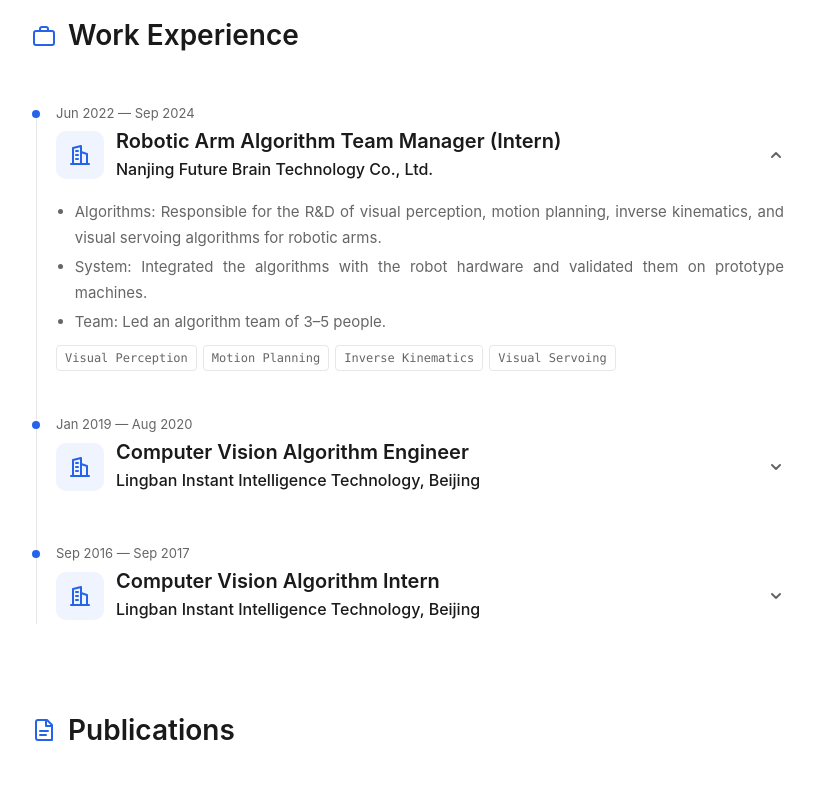
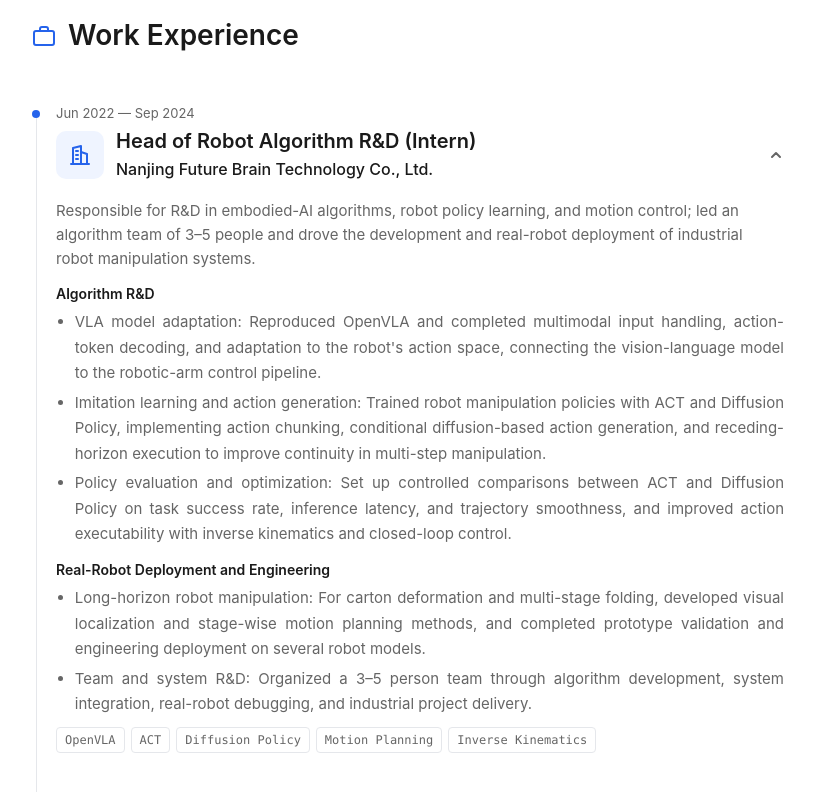
Before and after one commit to duxinmiao/duxinmiao.github.io, a plain HTML site: page index.html in a window 1280 px wide. Shown: the part 1300-2092 px from the top of the page, without its empty margins (232-1047 px from the left). Drawn offline with Linux system fonts and the light colour scheme.

Commit message:
Add files via upload

```diff
--- a/index.html
+++ b/index.html
@@ -356,18 +356,25 @@ html:not(.js) .pub.more[hidden] { display: block; }
         <div class="tl-head" role="button" tabindex="0" aria-expanded="true" aria-controls="d-nfb">
           <span class="tl-logo" data-logo="logo-futurebrain.png"><svg width="24" height="24" viewBox="0 0 24 24" fill="none" stroke="currentColor" stroke-width="2" stroke-linecap="round" stroke-linejoin="round" aria-hidden="true"><path d="M3 21h18"/><path d="M5 21V5l8-2v18"/><path d="M13 9l6 2v10"/><path d="M8 8h2M8 12h2M8 16h2"/></svg></span>
           <span class="tl-title">
-            <h3 data-en="Robotic Arm Algorithm Team Manager (Intern)" data-zh="机械臂算法部经理（实习）">Robotic Arm Algorithm Team Manager (Intern)</h3>
+            <h3 data-en="Head of Robot Algorithm R&amp;D (Intern)" data-zh="机器人算法研发负责人（实习）">Head of Robot Algorithm R&amp;D (Intern)</h3>
             <span class="tl-org" data-en="Nanjing Future Brain Technology Co., Ltd." data-zh="南京未来脑科技有限公司">Nanjing Future Brain Technology Co., Ltd.</span>
           </span>
           <svg class="chev" width="16" height="16" viewBox="0 0 16 16" fill="none" stroke="currentColor" stroke-width="2" stroke-linecap="round" stroke-linejoin="round" aria-hidden="true"><polyline points="4,6 8,10 12,6"/></svg>
         </div>
         <div class="tl-details" id="d-nfb"><div class="tl-inner">
+          <p data-en="Responsible for R&amp;D in embodied-AI algorithms, robot policy learning, and motion control; led an algorithm team of 3–5 people and drove the development and real-robot deployment of industrial robot manipulation systems." data-zh="负责具身智能算法、机器人策略学习与运动控制研发，带领 3–5 人算法团队，推动工业机器人操作系统开发与真机部署。">Responsible for R&amp;D in embodied-AI algorithms, robot policy learning, and motion control; led an algorithm team of 3–5 people and drove the development and real-robot deployment of industrial robot manipulation systems.</p>
+          <p class="tl-cat" data-en="Algorithm R&amp;D" data-zh="算法研发">Algorithm R&amp;D</p>
           <ul class="tl-list">
-            <li data-en="Algorithms: Responsible for the R&amp;D of visual perception, motion planning, inverse kinematics, and visual servoing algorithms for robotic arms." data-zh="算法：负责机械臂视觉感知、运动规划、逆运动学与视觉伺服算法的研发。">Algorithms: Responsible for the R&amp;D of visual perception, motion planning, inverse kinematics, and visual servoing algorithms for robotic arms.</li>
-            <li data-en="System: Integrated the algorithms with the robot hardware and validated them on prototype machines." data-zh="系统：完成算法与机器人本体的系统集成和原型机验证。">System: Integrated the algorithms with the robot hardware and validated them on prototype machines.</li>
-            <li data-en="Team: Led an algorithm team of 3–5 people." data-zh="团队：带领 3–5 人算法团队。">Team: Led an algorithm team of 3–5 people.</li>
+            <li data-en="VLA model adaptation: Reproduced OpenVLA and completed multimodal input handling, action-token decoding, and adaptation to the robot&#x27;s action space, connecting the vision-language model to the robotic-arm control pipeline." data-zh="VLA 模型适配：复现 OpenVLA，完成多模态输入、Action Token 解码及机器人动作空间适配，打通视觉语言模型与机械臂控制链路。">VLA model adaptation: Reproduced OpenVLA and completed multimodal input handling, action-token decoding, and adaptation to the robot's action space, connecting the vision-language model to the robotic-arm control pipeline.</li>
+            <li data-en="Imitation learning and action generation: Trained robot manipulation policies with ACT and Diffusion Policy, implementing action chunking, conditional diffusion-based action generation, and receding-horizon execution to improve continuity in multi-step manipulation." data-zh="模仿学习与动作生成：基于 ACT 与 Diffusion Policy 训练机器人操作策略，并实现 Action Chunking、条件扩散动作生成及滚动时域执行，优化多步骤操作的连续性。">Imitation learning and action generation: Trained robot manipulation policies with ACT and Diffusion Policy, implementing action chunking, conditional diffusion-based action generation, and receding-horizon execution to improve continuity in multi-step manipulation.</li>
+            <li data-en="Policy evaluation and optimization: Set up controlled comparisons between ACT and Diffusion Policy on task success rate, inference latency, and trajectory smoothness, and improved action executability with inverse kinematics and closed-loop control." data-zh="策略评测与优化：建立 ACT 与 Diffusion Policy 对照实验，比较任务成功率、推理延迟及轨迹平滑性，结合逆运动学和闭环控制优化动作可执行性。">Policy evaluation and optimization: Set up controlled comparisons between ACT and Diffusion Policy on task success rate, inference latency, and trajectory smoothness, and improved action executability with inverse kinematics and closed-loop control.</li>
           </ul>
-          <div class="tags"><span class="tag">Visual Perception</span><span class="tag">Motion Planning</span><span class="tag">Inverse Kinematics</span><span class="tag">Visual Servoing</span></div>
+          <p class="tl-cat" data-en="Real-Robot Deployment and Engineering" data-zh="真机部署与工程应用">Real-Robot Deployment and Engineering</p>
+          <ul class="tl-list">
+            <li data-en="Long-horizon robot manipulation: For carton deformation and multi-stage folding, developed visual localization and stage-wise motion planning methods, and completed prototype validation and engineering deployment on several robot models." data-zh="长时序机器人操作：针对纸盒形变和多阶段折叠任务，开发视觉定位与分阶段运动规划方法，完成多款机器人原型验证及工程落地。">Long-horizon robot manipulation: For carton deformation and multi-stage folding, developed visual localization and stage-wise motion planning methods, and completed prototype validation and engineering deployment on several robot models.</li>
+            <li data-en="Team and system R&amp;D: Organized a 3–5 person team through algorithm development, system integration, real-robot debugging, and industrial project delivery." data-zh="团队与系统研发：组织 3–5 人团队完成算法开发、系统集成、真机调试及工业项目实施。">Team and system R&amp;D: Organized a 3–5 person team through algorithm development, system integration, real-robot debugging, and industrial project delivery.</li>
+          </ul>
+          <div class="tags"><span class="tag">OpenVLA</span><span class="tag">ACT</span><span class="tag">Diffusion Policy</span><span class="tag">Motion Planning</span><span class="tag">Inverse Kinematics</span></div>
         </div></div>
       </div>
 
@@ -382,8 +389,12 @@ html:not(.js) .pub.more[hidden] { display: block; }
           <svg class="chev" width="16" height="16" viewBox="0 0 16 16" fill="none" stroke="currentColor" stroke-width="2" stroke-linecap="round" stroke-linejoin="round" aria-hidden="true"><polyline points="4,6 8,10 12,6"/></svg>
         </div>
         <div class="tl-details" id="d-lb"><div class="tl-inner">
-          <p data-en="R&amp;D of object detection and recognition, OCR, image processing, and deep-learning models." data-zh="目标检测与识别、OCR、图像处理及深度学习模型研发。">R&amp;D of object detection and recognition, OCR, image processing, and deep-learning models.</p>
-          <div class="tags"><span class="tag">Object Detection</span><span class="tag">OCR</span><span class="tag">Deep Learning</span></div>
+          <p class="tl-cat" data-en="Deep Visual Perception and Recognition Systems" data-zh="深度视觉感知与识别系统">Deep Visual Perception and Recognition Systems</p>
+          <ul class="tl-list">
+            <li data-en="Responsible for the R&amp;D of face detection, face recognition, object detection, and OCR algorithms, covering the full process from image preprocessing and deep-learning model training to integration with business systems." data-zh="负责人脸检测、人脸识别、目标检测与 OCR 算法研发，覆盖图像预处理、深度学习模型训练到业务系统接入的完整流程。">Responsible for the R&amp;D of face detection, face recognition, object detection, and OCR algorithms, covering the full process from image preprocessing and deep-learning model training to integration with business systems.</li>
+            <li data-en="Completed the development of a face detection and recognition system and applied it in real business scenarios." data-zh="完成人脸检测与识别系统的开发，并应用到实际业务场景。">Completed the development of a face detection and recognition system and applied it in real business scenarios.</li>
+          </ul>
+          <div class="tags"><span class="tag">Face Recognition</span><span class="tag">Object Detection</span><span class="tag">OCR</span><span class="tag">Deep Learning</span></div>
         </div></div>
       </div>
 
```
Also changed, not shown: 1 other file.
